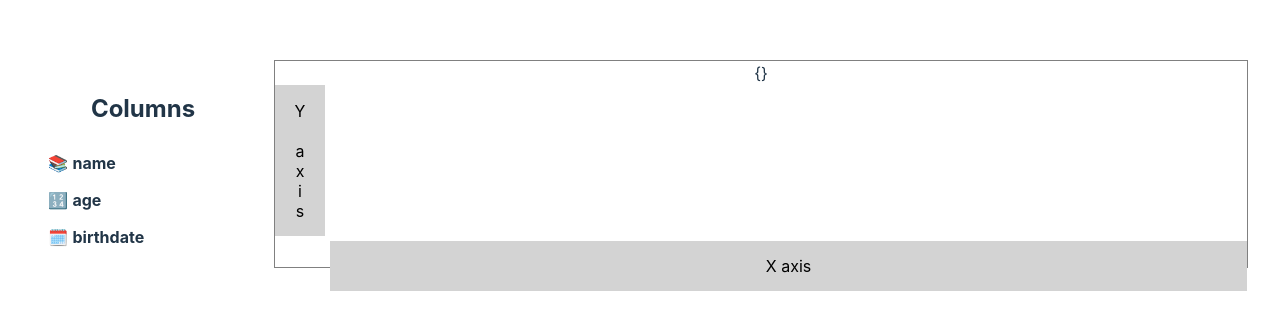
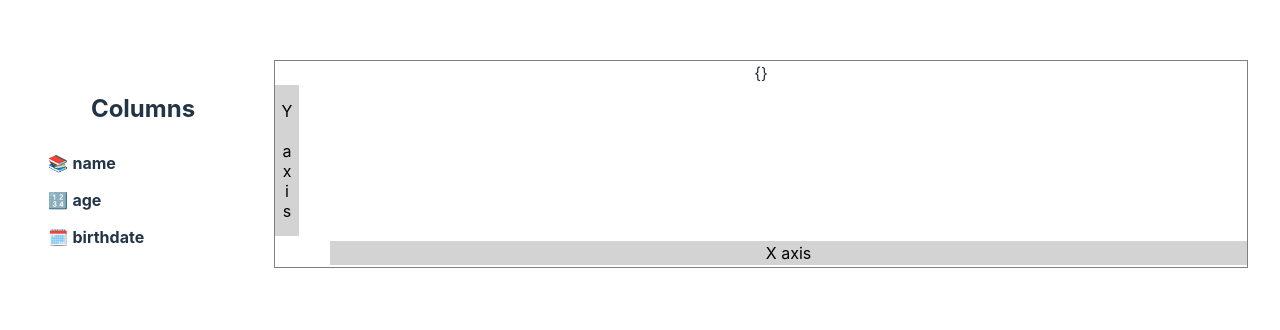
Before and after one commit to davinov/easy-charts, a React (Vite) app: page / in a window 1280 px wide. Shown: the part 236-566 px from the top of the page. Built offline with nearby package versions, Linux system fonts and the light colour scheme.

Commit message:
Drop Axis and fix positioning

```diff
--- /dev/null
+++ b/src/Axis.tsx
@@ -0,0 +1,53 @@
+import { CurrentColumnDraggedContext } from "./ColumDraggedProvider";
+import styled, { css } from "styled-components";
+import { useContext, useState } from "react";
+
+const AxisPlaceholder = styled.div<{ $isDraggedOver: boolean }>`
+  background: lightgray;
+  display: flex;
+  align-items: center;
+  justify-content: center;
+  color: black;
+
+  ${(props) =>
+    props.$isDraggedOver &&
+    css`
+      background: orange;
+      color: yellow;
+    `}
+`;
+
+interface AxisProps {
+  placeholder: string;
+  onColumnChange: (column: string) => void;
+  column: string;
+}
+
+export function Axis({ placeholder, onColumnChange }: AxisProps) {
+  const [currentDraggedColumn] = useContext(CurrentColumnDraggedContext);
+
+  const [isDraggedOver, setIsDraggedOver] = useState<boolean>(false);
+  function handleDrop() {
+    if (!currentDraggedColumn) {
+      return;
+    }
+    onColumnChange(currentDraggedColumn.name);
+    setIsDraggedOver(false);
+  }
+
+  function handleDragOver(event) {
+    event.preventDefault();
+    setIsDraggedOver(true);
+  }
+
+  return (
+    <AxisPlaceholder
+      $isDraggedOver={isDraggedOver}
+      onDragOver={handleDragOver}
+      onDragLeave={() => setIsDraggedOver(false)}
+      onDrop={handleDrop}
+    >
+      {placeholder}
+    </AxisPlaceholder>
+  );
+};
--- a/src/Chart.tsx
+++ b/src/Chart.tsx
@@ -1,5 +1,6 @@
 import styled, {css} from 'styled-components';
 import { CurrentColumnDraggedContext } from './ColumDraggedProvider';
+import { Axis } from './Axis';
 import { ReactNode, useContext, useState } from 'react';
 
 
@@ -14,47 +15,14 @@ const OrthonormalLayout = styled.div`
 `;
 
 
-const AxisPlaceholderStyled = styled.div<{ $isDraggedOver: boolean; }>`
-  background: lightgray;
-  display: flex;
-  align-items: center;
-  justify-content: center;
-  color: black;
-
-  ${(props) =>
-    props.$isDraggedOver &&
-    css`
-      background: orange;
-      color: yellow;
-    `}
+const XAxisContainer = styled.div`
+    grid-area: 2 / 2 / 3 / 3;
 `;
 
-const XAxisPlaceholder = styled(AxisPlaceholderStyled)`
-  grid-area: 2 / 2 / 3 / 3;
-`;
-
-const YAxisPlaceholder = styled(AxisPlaceholderStyled)`
+const YAxisContainer = styled.div`
   grid-area: 1 / 1 / 2 / 2;
   writing-mode: vertical-lr;
   text-orientation: upright;
-`;
-
-const XAxis = styled.div`
-    display: flex;
-    justify-content: space-between;
-    margin: 0 20px;
-    font-size: 12px;
-    color: #999;
-`;
-
-const YAxis = styled.div`
-    display: flex;
-    flex-direction: column;
-    align-items: flex-end;
-    padding: 20px 0;
-    margin-right: 20px;
-    font-size: 12px;
-    color: #999;
 `;
 
 const BarChart = styled.div`
@@ -86,35 +54,32 @@ export function Chart({data}) {
     const [currentDraggedColumn] = useContext(CurrentColumnDraggedContext)
     // const maxAge = Math.max(...data.map(item => item.age));
 
-    const [isDraggedOver, setIsDraggedOver]= useState<boolean>(false);
-    function handleDrop() {
-        setChartConfig({
-            ...chartConfig,
-            x: currentDraggedColumn?.name,
-        });
-        setIsDraggedOver(false);
+    const [chartConfig, setChartConfig] = useState<ChartConfig>({});
+
+    function setXAxisColumn() {
+      setChartConfig({
+        ...chartConfig,
+        x: currentDraggedColumn?.name,
+      });
     }
 
-    function handleDragOver(event) {
-        event.preventDefault();
-        setIsDraggedOver(true);
+    function setYAxisColumn() {
+      setChartConfig({
+        ...chartConfig,
+        y: currentDraggedColumn?.name,
+      });
     }
-
-    const [chartConfig, setChartConfig] = useState<ChartConfig>({});
 
     return (
       <ChartDiv>
         <div>{JSON.stringify(chartConfig)}</div>
         <OrthonormalLayout>
-          <YAxisPlaceholder>Y axis</YAxisPlaceholder>
-          <XAxisPlaceholder
-            $isDraggedOver={isDraggedOver}
-            onDragOver={handleDragOver}
-            onDragLeave={() => setIsDraggedOver(false)}
-            onDrop={handleDrop}
-          >
-            X axis
-          </XAxisPlaceholder>
+          <XAxisContainer>
+            <Axis placeholder="X axis" onColumnChange={setXAxisColumn} />
+          </XAxisContainer>
+          <YAxisContainer>
+            <Axis placeholder="Y axis" onColumnChange={setYAxisColumn} />
+          </YAxisContainer>
         </OrthonormalLayout>
 
         {/* <BarChart>
```
